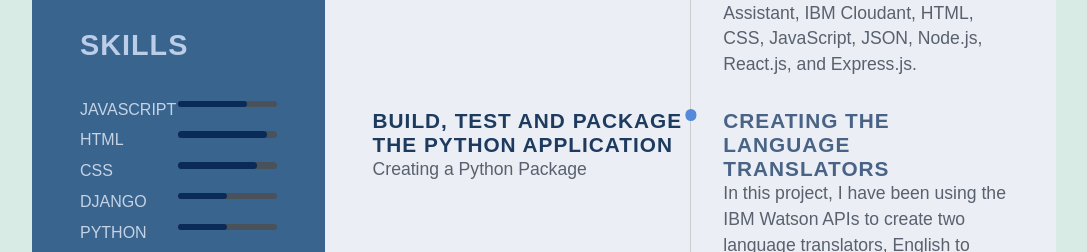
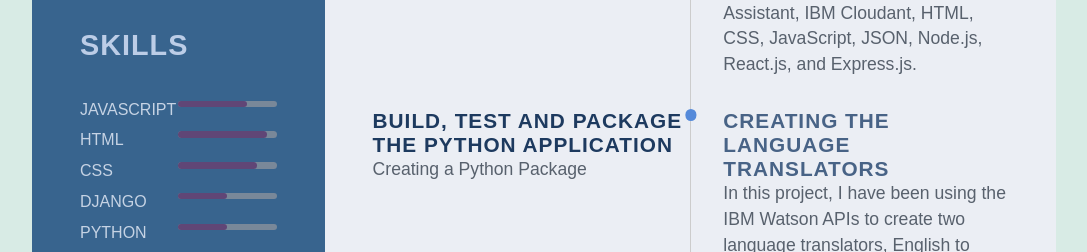
Before and after one commit to Svmar1203/CV-Resume, a plain HTML site: page index.html in a window 1280 px wide. Shown: the part 700-952 px from the top of the page, without its empty margins (96-1183 px from the left). Drawn offline with Linux system fonts and the light colour scheme.

Commit message:
19.04.22

```diff
--- a/style.css
+++ b/style.css
@@ -112,7 +112,7 @@ a {
 .progress-bar {
   width: 100%;
   height: 0.4rem;
-  background-color: #49515a;
+  background-color: #798899;
   position: relative;
   border-radius: 12px;
 }
@@ -121,7 +121,7 @@ a {
   height: 100%;
   position: absolute;
   left: 0;
-  background-color: #0a2a58;
+  background-color: #604676;
   border-radius: 12px;
 }
 
```
